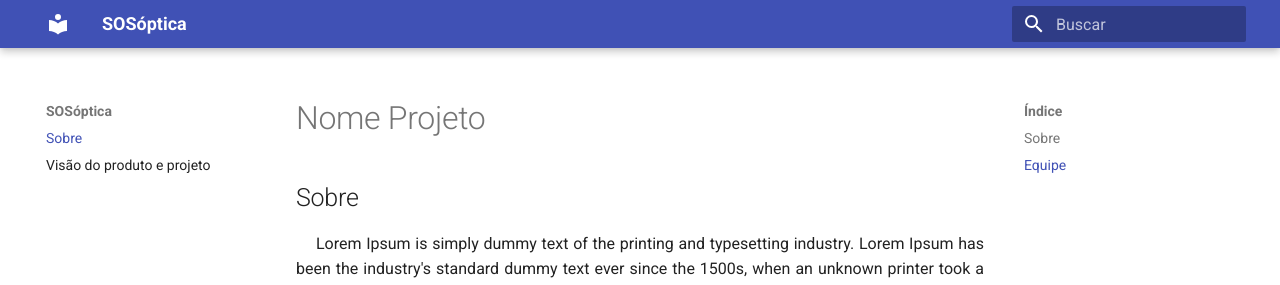
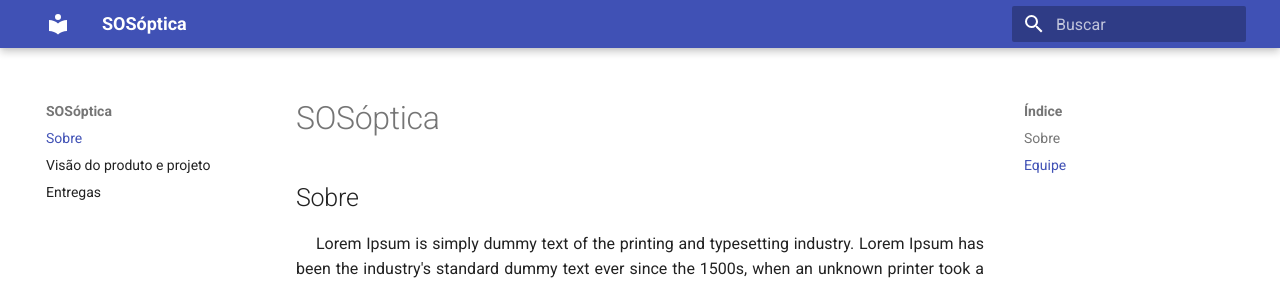
Before and after one commit to mdsreq-fga-unb/2023.1-SOSOptica, an MkDocs documentation site: the page built from docs/index.md, in a window 1280 px wide and 1235 px high. Shown: the top 285 px of the window. Built offline with MkDocs 1.6.1 and Material for MkDocs 9.7.7, drawn with Linux system fonts in a browser that asks for light colours; nearby versions of some CDN libraries.

Commit message:
Adiciona página de entregas

```diff
--- a/docs/index.md
+++ b/docs/index.md
@@ -1,4 +1,4 @@
-# Nome Projeto
+# SOSóptica
 
 ## Sobre
 
--- a/mkdocs.yml
+++ b/mkdocs.yml
@@ -18,3 +18,4 @@
 nav:
   - Sobre: index.md
   - Visão do produto e projeto: visao.md
+  - Entregas: entregas.md
```
Also changed, not shown: docs/entregas.md (added, +4 -0 lines), 1 other file.
